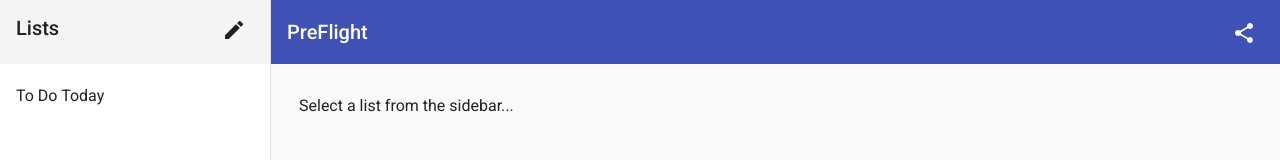
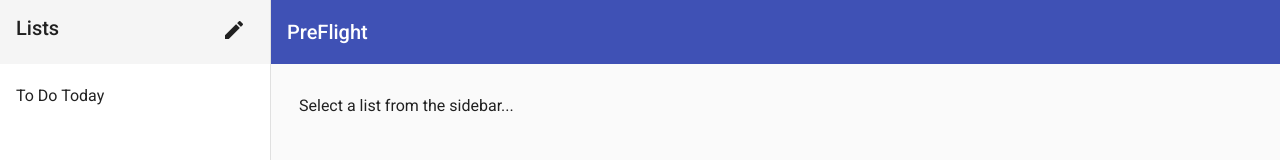
Before and after one commit to evanlihou/PreFlight, an Angular app: page / in a window 1280 px wide. Shown: the top 160 px of the page. Built offline with nearby package versions, Linux system fonts and the light colour scheme.

Commit message:
remove accidental share sheet

```diff
--- a/src/app/app.component.html
+++ b/src/app/app.component.html
@@ -16,14 +16,6 @@
         <mat-icon aria-label="Side nav toggle icon">menu</mat-icon>
       </button>
       <span>{{title}}</span>
-      <span class="spacer"></span>
-      <button
-        type="button"
-        aria-label="Share"
-        mat-icon-button
-        (click)="onClickShare()">
-        <mat-icon aria-label="Share icon">share</mat-icon>
-      </button>
     </mat-toolbar>
     <div class="mainContent">
       <router-outlet></router-outlet>
--- a/src/app/app.component.ts
+++ b/src/app/app.component.ts
@@ -38,16 +38,4 @@
       if (!isHandset && !this.drawer?.opened) this.drawer?.open();
     });
   }
-
-  onClickShare() {
-    if (navigator.share) {
-      navigator.share({
-        title: 'web.dev',
-        text: 'Check out web.dev.',
-        url: document.location.href,
-      })
-        .then(() => console.log('Successful share'))
-        .catch((error) => console.log('Error sharing', error));
-    }
-  }
 }
```
